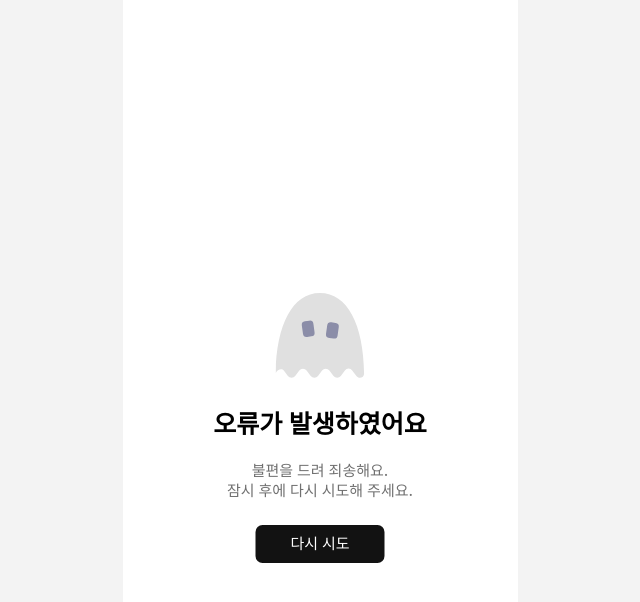
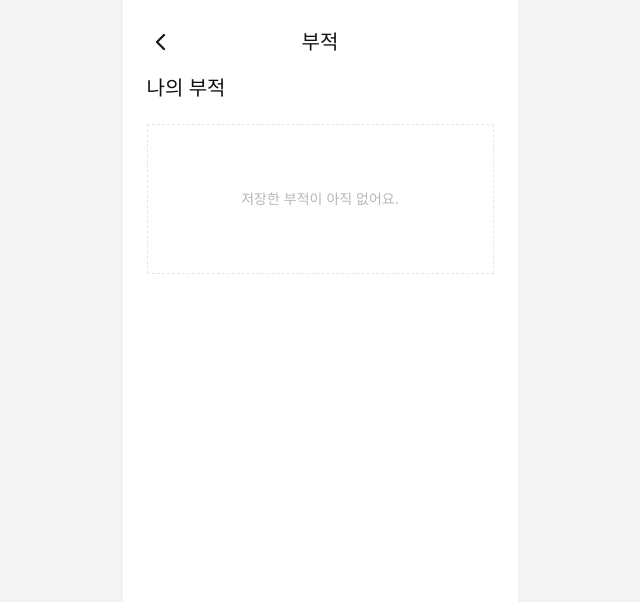
Before and after one commit to IT-Cotato/13th-Maeum-Bujeok-FE, a Next.js app: page /report/talismans in a window 1280 px wide. Before the commit this address had no page. Shown: the top 602 px of the page, without its empty margins (320-960 px from the left). Built offline with nearby package versions, Linux system fonts and the light colour scheme.

Commit message:
feat: 부적 더보기 페이지 추가

```diff
--- /dev/null
+++ b/src/app/report/talismans/[id]/page.tsx
@@ -0,0 +1,13 @@
+import SavedTalismanDetailPage from "@/features/report/components/SavedTalismanDetailPage";
+
+type TalismanDetailPageProps = {
+  params: Promise<{ id: string }>;
+};
+
+export default async function TalismanDetailPage({
+  params,
+}: TalismanDetailPageProps) {
+  const { id } = await params;
+
+  return <SavedTalismanDetailPage talismanId={id} />;
+}
--- /dev/null
+++ b/src/app/report/talismans/page.tsx
@@ -0,0 +1,5 @@
+import SavedTalismanListPage from "@/features/report/components/SavedTalismanListPage";
+
+export default function TalismansPage() {
+  return <SavedTalismanListPage />;
+}
--- a/src/features/burn/components/TalismanCard.tsx
+++ b/src/features/burn/components/TalismanCard.tsx
@@ -19,18 +19,27 @@ const TEMPLATE_ASSETS: Record<TalismanTemplateKey, string> = {
 
 type TalismanCardProps = {
   talisman: GeneratedTalisman;
+  variant?: "full" | "list" | "report";
 };
 
-export default function TalismanCard({ talisman }: TalismanCardProps) {
+export default function TalismanCard({
+  talisman,
+  variant = "full",
+}: TalismanCardProps) {
   const characters = splitTalismanPhrase(talisman.phrase) ?? ["", "", "", ""];
   const isSpecialTemplate = talisman.templateKey === "talisman-07";
   const templateAsset =
     TEMPLATE_ASSETS[talisman.templateKey] ?? TEMPLATE_ASSETS["talisman-09"];
+  const radiusClass = {
+    full: "rounded-[15px]",
+    list: "rounded-[4.331px]",
+    report: "rounded-[4.297px]",
+  }[variant];
 
   return (
     <article
       aria-label={`${talisman.phrase} 마음부적`}
-      className="relative aspect-[345/476] w-full overflow-hidden rounded-[15px] bg-[#ffcd4a] [container-type:inline-size]"
+      className={`relative aspect-[345/476] w-full overflow-hidden bg-[#ffcd4a] [container-type:inline-size] ${radiusClass}`}
     >
       {isSpecialTemplate ? (
         <Image
--- /dev/null
+++ b/src/features/report/components/SavedTalismanDetailPage.tsx
@@ -0,0 +1,52 @@
+"use client";
+
+import { useSyncExternalStore } from "react";
+import BottomNavigation from "@/components/layout/BottomNavigation";
+import { MAIN_NAVIGATION_ITEMS } from "@/constants/navigation";
+import TalismanCard from "@/features/burn/components/TalismanCard";
+import TalismanPageHeader from "@/features/report/components/TalismanPageHeader";
+import { useTalismanStore } from "@/store/useTalismanStore";
+
+const subscribeToClient = () => () => undefined;
+
+type SavedTalismanDetailPageProps = {
+  talismanId: string;
+};
+
+export default function SavedTalismanDetailPage({
+  talismanId,
+}: SavedTalismanDetailPageProps) {
+  const isClient = useSyncExternalStore(
+    subscribeToClient,
+    () => true,
+    () => false,
+  );
+  const savedTalisman = useTalismanStore((state) =>
+    state.savedTalismans.find((talisman) => talisman.id === talismanId),
+  );
+
+  return (
+    <main className="h-dvh overflow-hidden bg-gray-100 text-foreground">
+      <div className="relative mx-auto h-dvh w-full max-w-[395px] overflow-hidden bg-background px-6 pb-[calc(116px+env(safe-area-inset-bottom))] pt-[28px]">
+        <TalismanPageHeader backHref="/report/talismans" />
+
+        {isClient && savedTalisman ? (
+          <div className="mt-[25px]">
+            <TalismanCard talisman={savedTalisman} />
+          </div>
+        ) : isClient ? (
+          <div className="mt-[25px] flex aspect-[345/476] w-full items-center justify-center rounded-[15px] border border-dashed border-gray-200 text-sm text-gray-400">
+            저장된 부적을 찾을 수 없어요.
+          </div>
+        ) : (
+          <div
+            aria-hidden="true"
+            className="mt-[25px] aspect-[345/476] w-full rounded-[15px] bg-[#ffcd4a]"
+          />
+        )}
+
+        <BottomNavigation activeValue="report" items={MAIN_NAVIGATION_ITEMS} />
+      </div>
+    </main>
+  );
+}
--- /dev/null
+++ b/src/features/report/components/SavedTalismanListPage.tsx
@@ -0,0 +1,55 @@
+"use client";
+
+import Link from "next/link";
+import { useSyncExternalStore } from "react";
+import TalismanCard from "@/features/burn/components/TalismanCard";
+import TalismanPageHeader from "@/features/report/components/TalismanPageHeader";
+import { useTalismanStore } from "@/store/useTalismanStore";
+
+const subscribeToClient = () => () => undefined;
+
+export default function SavedTalismanListPage() {
+  const isClient = useSyncExternalStore(
+    subscribeToClient,
+    () => true,
+    () => false,
+  );
+  const savedTalismans = useTalismanStore((state) => state.savedTalismans);
+  const availableTalismans = isClient ? savedTalismans : [];
+
+  return (
+    <main className="h-dvh overflow-hidden bg-gray-100 text-foreground">
+      <div className="mx-auto h-dvh w-full max-w-[395px] overflow-y-auto bg-background px-6 pb-[32px] pt-[28px]">
+        <TalismanPageHeader backHref="/report" />
+
+        <section className="mt-[21px]" aria-labelledby="saved-talisman-title">
+          <h2
+            className="text-xl font-medium leading-[22px]"
+            id="saved-talisman-title"
+          >
+            나의 부적
+          </h2>
+
+          {availableTalismans.length > 0 ? (
+            <div className="mt-[25px] grid grid-cols-3 gap-x-[23.1px] gap-y-[21.65px]">
+              {availableTalismans.map((talisman) => (
+                <Link
+                  aria-label={`${talisman.phrase} 부적 자세히 보기`}
+                  className="outline-none focus-visible:ring-2 focus-visible:ring-orange-500 focus-visible:ring-offset-2"
+                  href={`/report/talismans/${encodeURIComponent(talisman.id)}`}
+                  key={talisman.id}
+                >
+                  <TalismanCard talisman={talisman} variant="list" />
+                </Link>
+              ))}
+            </div>
+          ) : (
+            <div className="mt-[25px] flex h-[150px] items-center justify-center border border-dashed border-gray-200 text-sm text-gray-400">
+              저장한 부적이 아직 없어요.
+            </div>
+          )}
+        </section>
+      </div>
+    </main>
+  );
+}
--- a/src/features/report/components/SavedTalismanSection.tsx
+++ b/src/features/report/components/SavedTalismanSection.tsx
@@ -1,13 +1,13 @@
 "use client";
 
-import { useState, useSyncExternalStore } from "react";
+import Link from "next/link";
+import { useSyncExternalStore } from "react";
 import TalismanCard from "@/features/burn/components/TalismanCard";
 import { useTalismanStore } from "@/store/useTalismanStore";
 
 const subscribeToClient = () => () => undefined;
 
 export default function SavedTalismanSection() {
-  const [showAll, setShowAll] = useState(false);
   const isClient = useSyncExternalStore(
     subscribeToClient,
     () => true,
@@ -15,27 +15,30 @@ export default function SavedTalismanSection() {
   );
   const savedTalismans = useTalismanStore((state) => state.savedTalismans);
   const availableTalismans = isClient ? savedTalismans : [];
-  const visibleTalismans = showAll
-    ? availableTalismans
-    : availableTalismans.slice(0, 3);
+  const visibleTalismans = availableTalismans.slice(0, 3);
 
   return (
     <section className="mt-[164px] px-6">
       <div className="flex items-center justify-between">
         <h2 className="text-xl font-medium leading-[23px]">나의 부적</h2>
-        <button
+        <Link
           className="flex h-[29px] items-center justify-center rounded-full border border-gray-400 px-[13px] text-[13px] font-medium leading-normal text-gray-500"
-          onClick={() => setShowAll((current) => !current)}
-          type="button"
+          href="/report/talismans"
         >
-          {showAll ? "접기" : "더보기"}
-        </button>
+          더보기
+        </Link>
       </div>
 
       {visibleTalismans.length > 0 ? (
-        <div className="mt-[17px] grid grid-cols-3 gap-[9px]">
+        <div className="mt-[17px] grid grid-cols-3 gap-x-[23.28px]">
           {visibleTalismans.map((talisman) => (
-            <TalismanCard key={talisman.id} talisman={talisman} />
+            <Link
+              aria-label={`${talisman.phrase} 부적 자세히 보기`}
+              href={`/report/talismans/${encodeURIComponent(talisman.id)}`}
+              key={talisman.id}
+            >
+              <TalismanCard talisman={talisman} variant="report" />
+            </Link>
           ))}
         </div>
       ) : (
--- /dev/null
+++ b/src/features/report/components/TalismanPageHeader.tsx
@@ -0,0 +1,36 @@
+import Link from "next/link";
+
+type TalismanPageHeaderProps = {
+  backHref: string;
+};
+
+export default function TalismanPageHeader({
+  backHref,
+}: TalismanPageHeaderProps) {
+  return (
+    <header className="grid grid-cols-[28px_1fr_28px] items-center">
+      <Link
+        aria-label="이전 화면으로 돌아가기"
+        className="flex size-7 items-center justify-start"
+        href={backHref}
+      >
+        <BackIcon />
+      </Link>
+      <h1 className="text-center text-xl font-medium leading-[23px]">부적</h1>
+    </header>
+  );
+}
+
+function BackIcon() {
+  return (
+    <svg aria-hidden="true" className="size-7" fill="none" viewBox="0 0 28 28">
+      <path
+        d="M17 7 10 14l7 7"
+        stroke="currentColor"
+        strokeLinecap="round"
+        strokeLinejoin="round"
+        strokeWidth="2.2"
+      />
+    </svg>
+  );
+}
```
